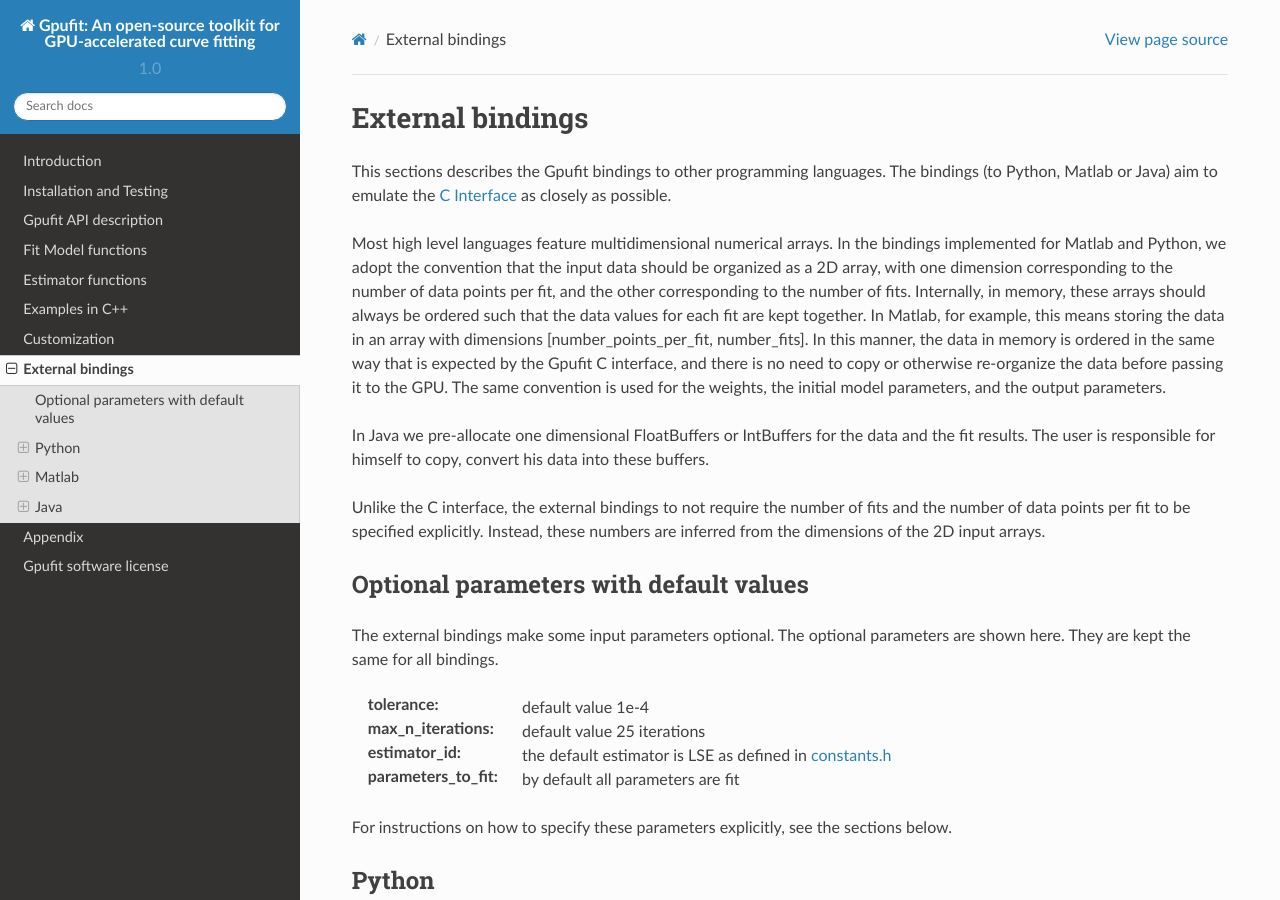
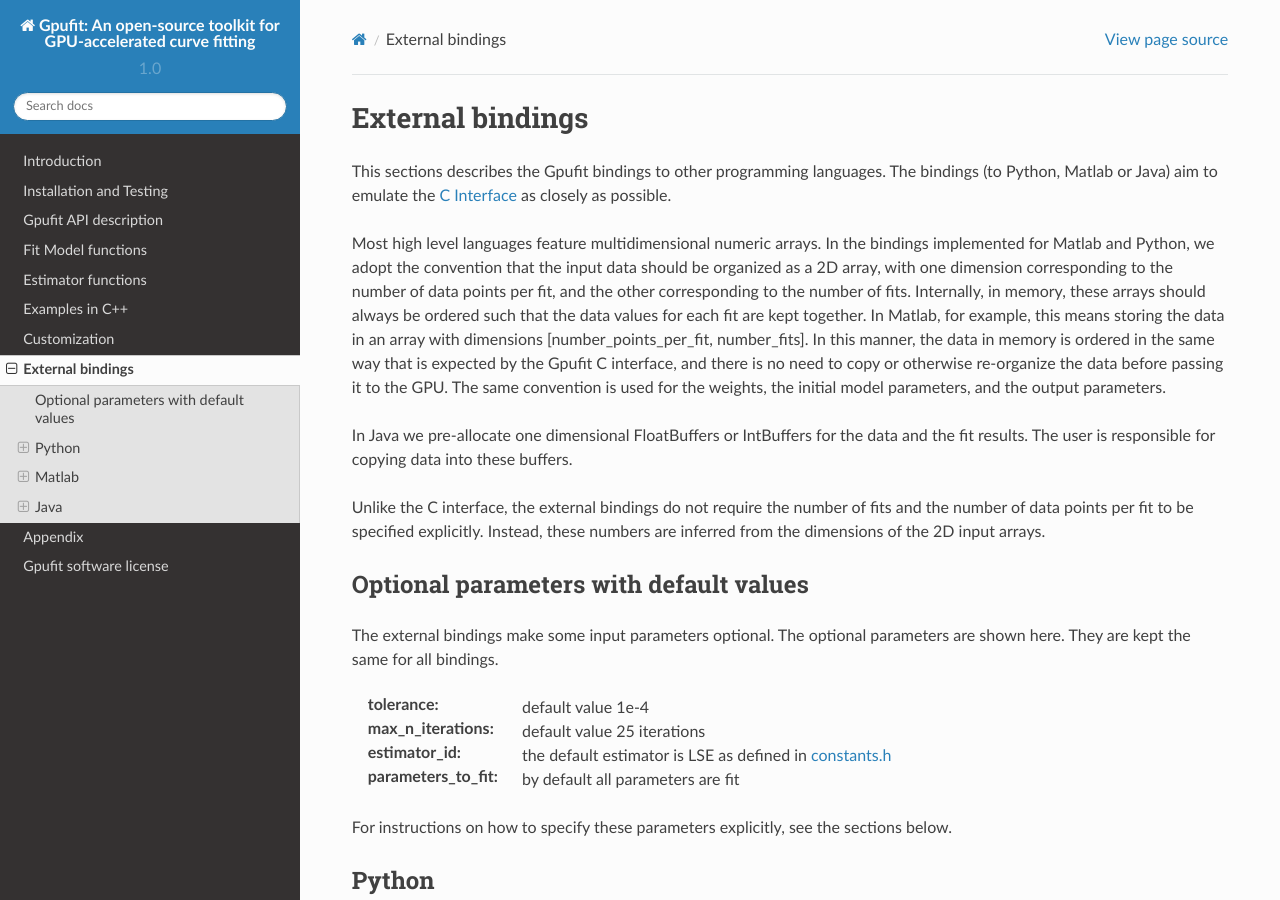
Before and after one commit to gpufit/Gpufit, a Sphinx documentation site: the page built from docs/bindings.rst, in a window 1280 px wide and 900 px high. Built offline with Sphinx 7.4.7 and the Read the Docs theme 2.0.0, drawn with Linux system fonts in a browser that asks for light colours.

Commit message:
fixed small typos

```diff
--- a/docs/bindings.rst
+++ b/docs/bindings.rst
@@ -7,7 +7,7 @@
 This sections describes the Gpufit bindings to other programming languages. The bindings (to Python, Matlab or Java) aim to
 emulate the :ref:`c-interface` as closely as possible.
 
-Most high level languages feature multidimensional numerical arrays. In the bindings implemented for Matlab and Python,
+Most high level languages feature multidimensional numeric arrays. In the bindings implemented for Matlab and Python,
 we adopt the convention that the input data should be organized as a 2D array, with one dimension corresponding to the
 number of data points per fit, and the other corresponding to the number of fits. Internally, in memory, these arrays should
 always be ordered such that the data values for each fit are kept together. In Matlab, for example, this means storing the
@@ -16,9 +16,9 @@
 before passing it to the GPU. The same convention is used for the weights, the initial model parameters, and the output parameters.
 
 In Java we pre-allocate one dimensional FloatBuffers or IntBuffers for the data and the fit results. The user is responsible
-for himself to copy, convert his data into these buffers.
+for copying data into these buffers.
 
-Unlike the C interface, the external bindings to not require the number of fits and the number of data points per fit to be
+Unlike the C interface, the external bindings do not require the number of fits and the number of data points per fit to be
 specified explicitly. Instead, these numbers are inferred from the dimensions of the 2D input arrays.
 
 Optional parameters with default values
```
